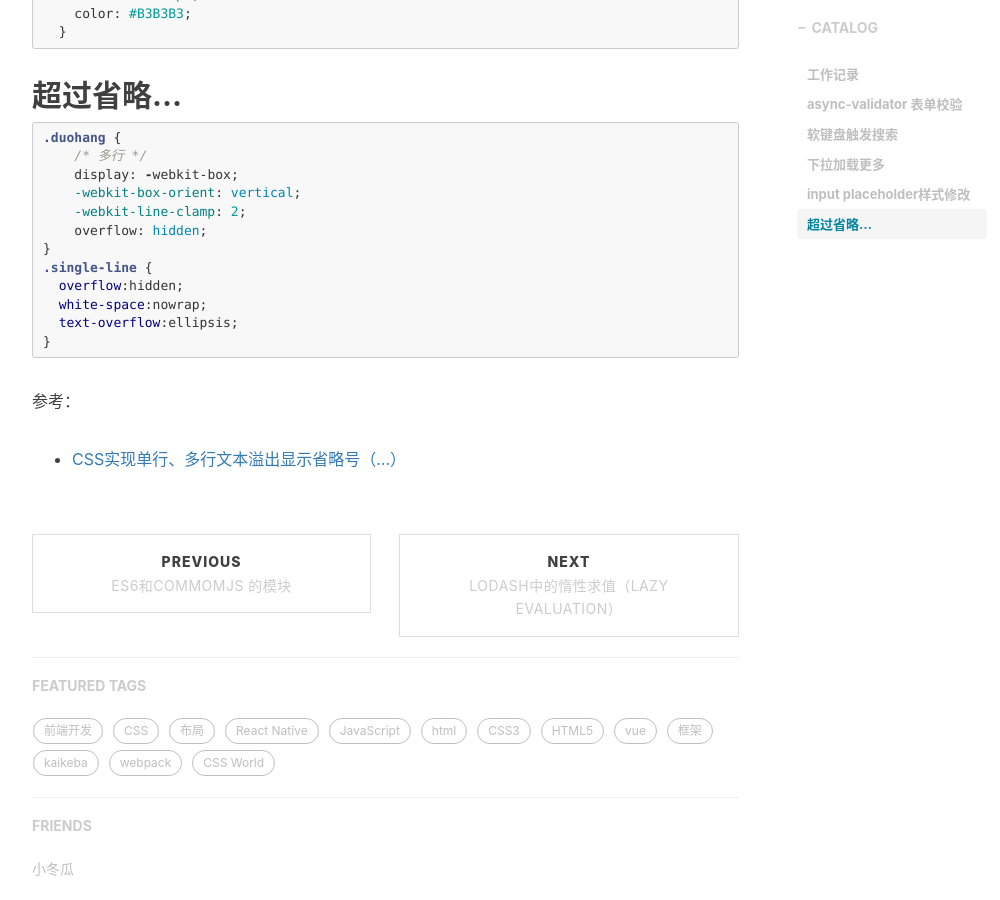
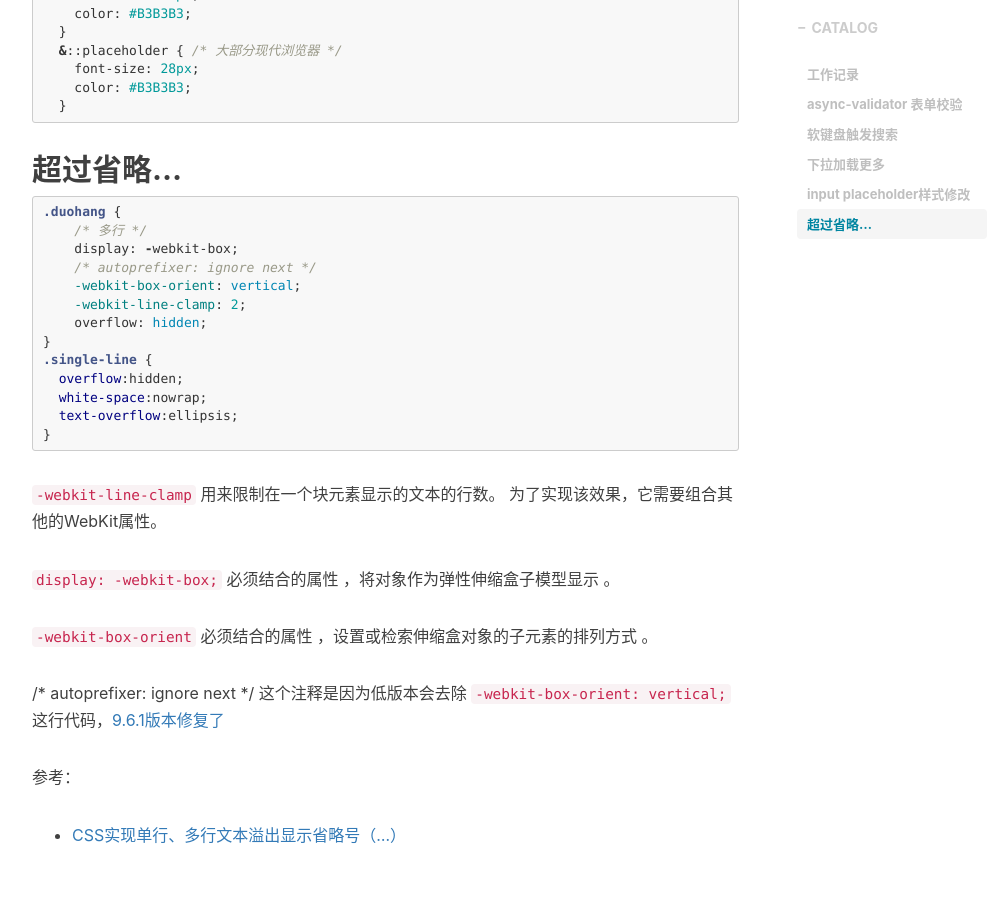
Before and after one commit to DDXG638/DDXG638.github.io, a Jekyll site: the page built from _posts/2020-10-10-workDaily.md, in a window 1280 px wide and 900 px high, scrolled down 6937 px. Shown: the whole window, without its empty margins (233-1233 px from the left). Built offline with Jekyll 4.4.1, drawn with Linux system fonts in a browser that asks for light colours; nearby versions of some CDN libraries; comment, search, counter and statistics services are not loaded; some of the changed text lies outside the part shown.

Commit message:
修改：工作记录

````diff
--- a/_posts/2020-10-10-workDaily.md
+++ b/_posts/2020-10-10-workDaily.md
@@ -175,6 +175,10 @@
     background: url("./imgs/icon-close.png") no-repeat center;
     background-size: 32px 32px;
   }
+  /* ios15以上，在type=search时会在前面显示一个默认的搜索图标，这是我们不期望的，可以隐藏 */
+  &::-webkit-search-decoration {
+    display: none;
+  }
 }
 </style>
 ```
@@ -332,6 +336,7 @@
 .duohang {
     /* 多行 */
     display: -webkit-box;
+    /* autoprefixer: ignore next */
     -webkit-box-orient: vertical;
     -webkit-line-clamp: 2;
     overflow: hidden;
@@ -343,5 +348,13 @@
 }
 ```
 
+`-webkit-line-clamp` 用来限制在一个块元素显示的文本的行数。 为了实现该效果，它需要组合其他的WebKit属性。
+
+`display: -webkit-box;` 必须结合的属性 ，将对象作为弹性伸缩盒子模型显示 。
+
+`-webkit-box-orient` 必须结合的属性 ，设置或检索伸缩盒对象的子元素的排列方式 。
+
+/* autoprefixer: ignore next */ 这个注释是因为低版本会去除 `-webkit-box-orient: vertical;` 这行代码，[9.6.1版本修复了](https://github.com/postcss/autoprefixer/issues/1279)
+
 参考：
 - [CSS实现单行、多行文本溢出显示省略号（…）](https://www.cnblogs.com/gopark/p/8875655.html)
````
Also changed, not shown: other parts of _posts/2020-10-10-workDaily.md (+1 -1 lines).
